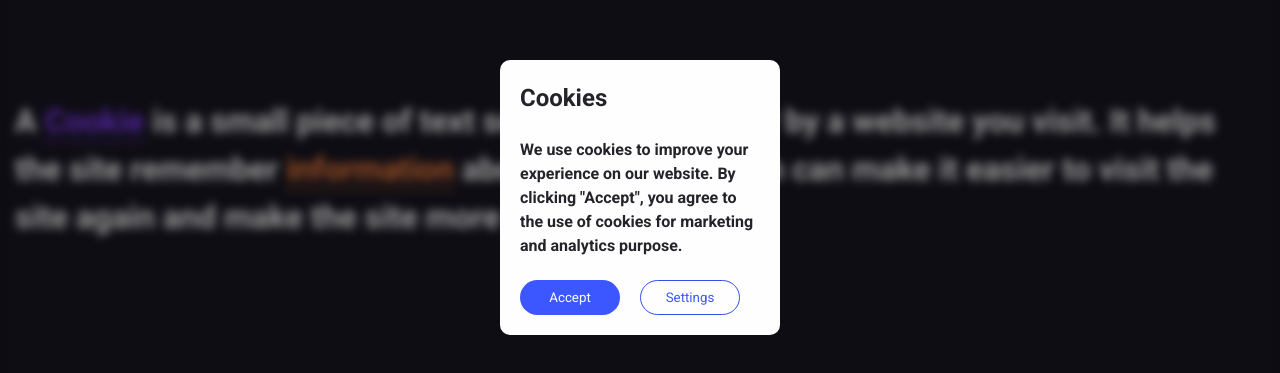
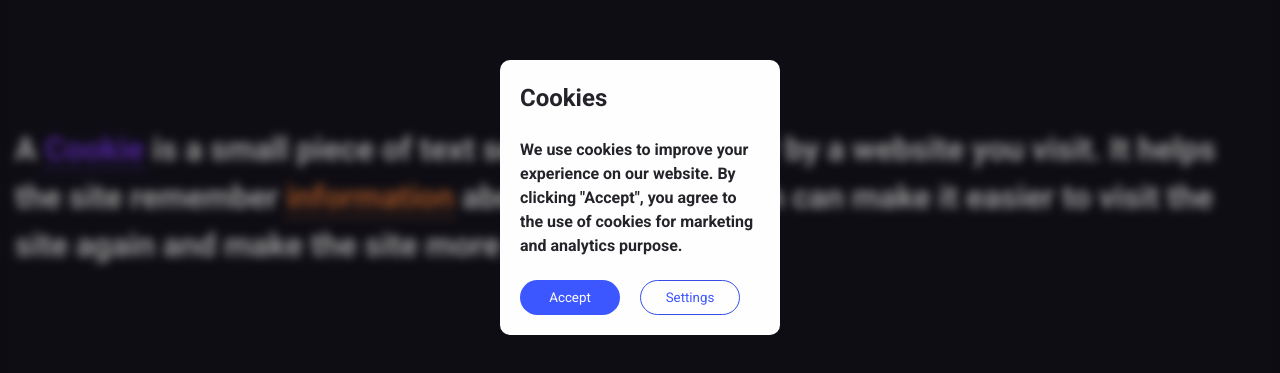
Before and after one commit to Wellfc/cookies-consent, a website with bundled scripts: page index.html in a window 1280 px wide. Shown: the part 203-576 px from the top of the page. Built offline with nearby package versions, Linux system fonts and the light colour scheme.

Commit message:
updated style

```diff
--- a/assets/style/index.css
+++ b/assets/style/index.css
@@ -23,6 +23,11 @@ body {
 .container {
     width: min(100% - 30px, 1280px);
     margin-inline: auto;
+    display: flex;
+    flex-direction: column;
+    align-items: center;
+    justify-content: center;
+    height: 100vh;
 }
 
 .flex {
@@ -38,8 +43,6 @@ body {
 /* Content */
 
 .content {
-    padding-top: 300px;
-    justify-content: center;
     text-align: left;
     color: #fff;
 }
--- a/index.html
+++ b/index.html
@@ -21,7 +21,7 @@
     </head>
     <body>
         <main>
-            <div class="container flex">
+            <div class="container">
                 <h1 class="content">
                     A <u>Cookie</u> is a small piece of text sent to your
                     broswer by a website you visit. It helps the site
```
